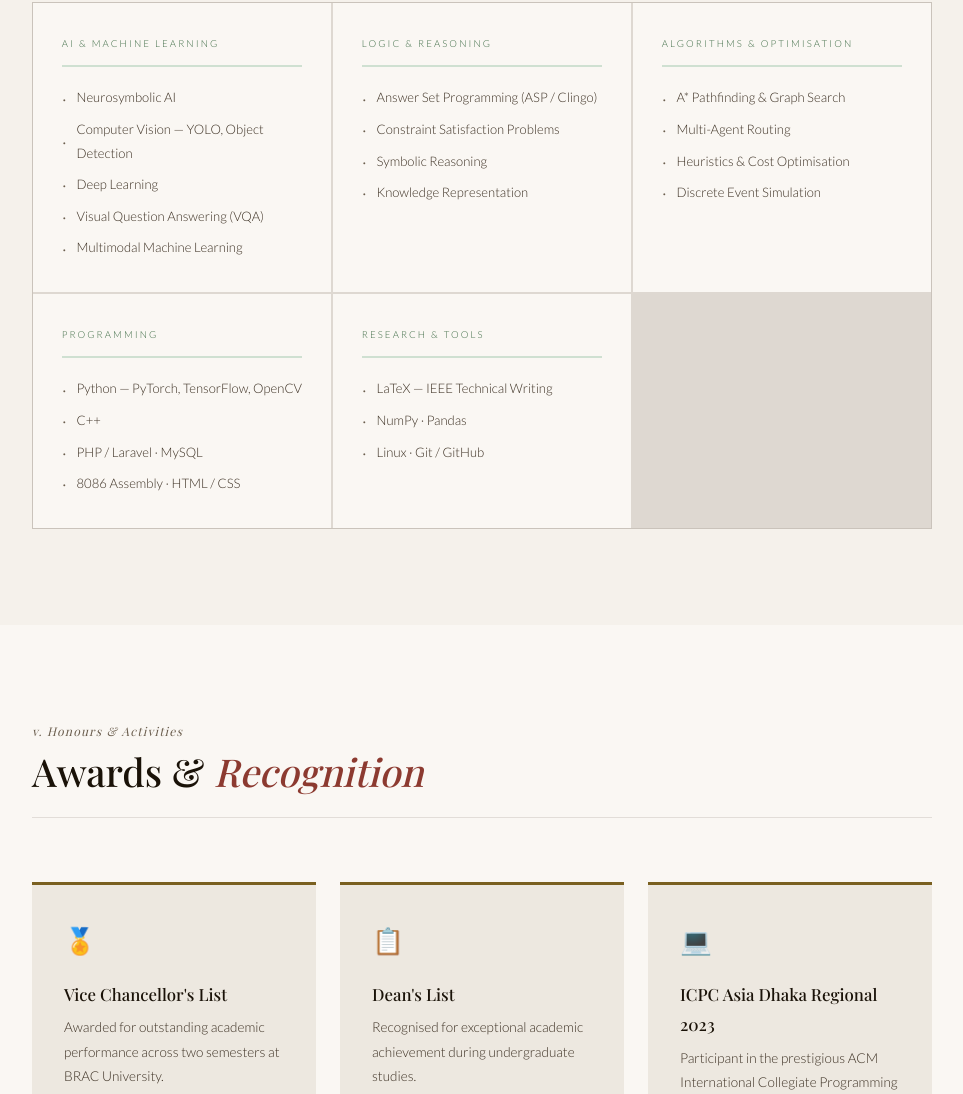
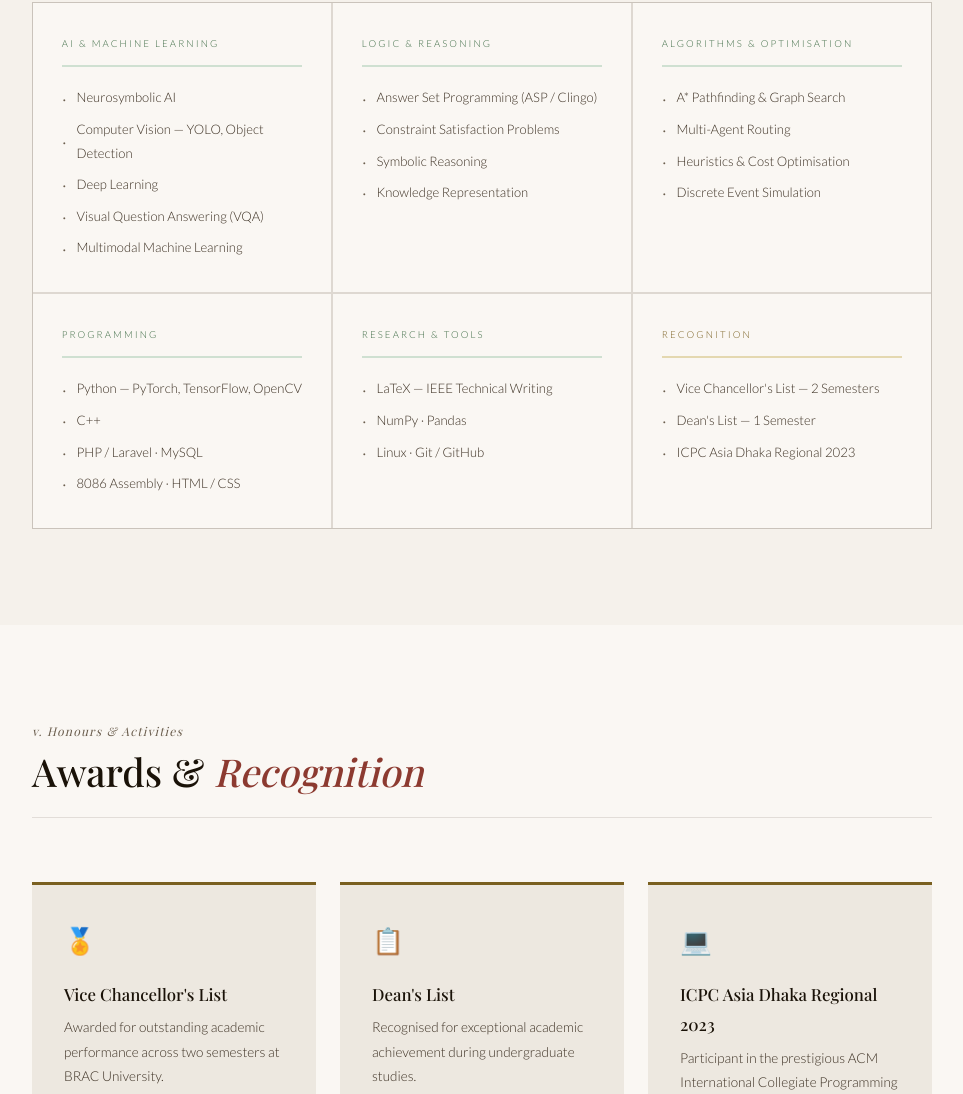
Before and after one commit to SabihaAlamChowdhury/SabihaAlamChowdhury.github.io, a plain HTML site: page index.html in a window 1280 px wide. Shown: the part 4253-5347 px from the top of the page, without its empty margins (268-1231 px from the left). Drawn offline with nearby package versions, Linux system fonts and the light colour scheme; a web font is replaced by a local one.

Commit message:
Add recognition section to index.html

```diff
--- a/index.html
+++ b/index.html
@@ -1291,6 +1291,15 @@
             <li>Linux · Git / GitHub</li>
           </ul>
         </div>
+        <div class="skill-block">
+          <div class="skill-block-label" style="color:var(--gold);border-bottom-color:var(--gold-pale)">Recognition
+          </div>
+          <ul class="skill-list">
+            <li>Vice Chancellor's List — 2 Semesters</li>
+            <li>Dean's List — 1 Semester</li>
+            <li>ICPC Asia Dhaka Regional 2023</li>
+          </ul>
+        </div>
       </div>
     </section>
 
```
